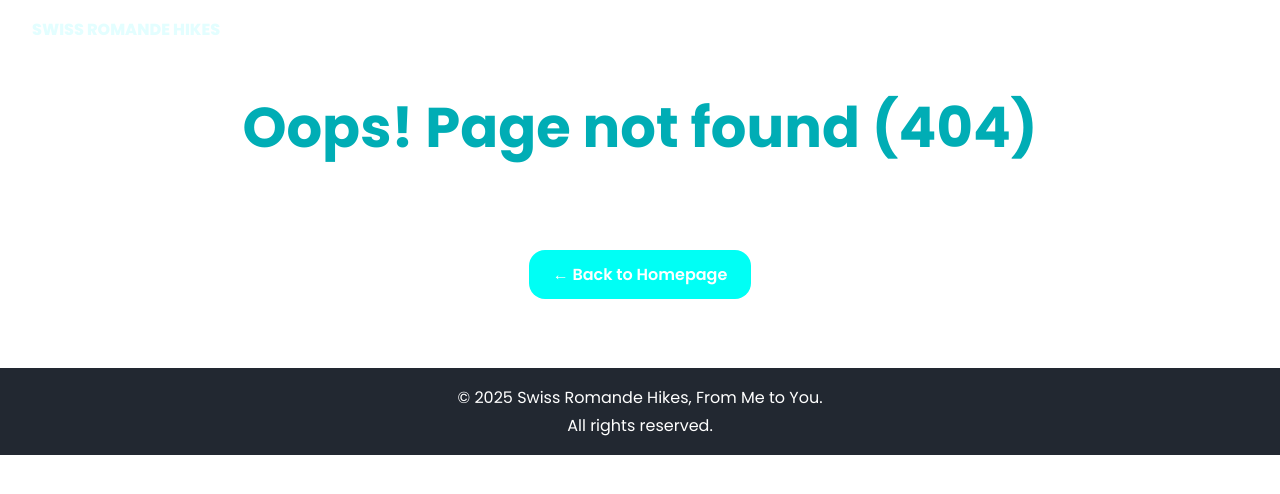
After one commit to Maz-hub/capstone, a Django app: template trails/templates/trails/404.html in a window 1280 px wide. The commit adds this page. Shown: the top 494 px of the page. Run offline with Django 5.2, Linux system fonts and the light colour scheme; the template is opened without the code that fills it, so the values that code supplies are empty; some libraries are stand-ins or nearby versions.

Commit message:
Add custom 404 error page and update settings for static files

```diff
--- a/rivieraroutes/settings.py
+++ b/rivieraroutes/settings.py
@@ -26,6 +26,7 @@ SECRET_KEY = 'django-insecure-u+@+!jwr_)_g!5-z2)#1%n3(trx8z8l(2tpmj%_eysnotz#qyr
 DEBUG = True
 
 ALLOWED_HOSTS = []
+
 
 
 # Application definition
@@ -118,6 +119,10 @@ USE_TZ = True
 
 STATIC_URL = 'static/'
 
+STATICFILES_DIRS = [
+    BASE_DIR / "static",
+]
+
 # Default primary key field type
 # https://docs.djangoproject.com/en/5.1/ref/settings/#default-auto-field
 
--- a/rivieraroutes/urls.py
+++ b/rivieraroutes/urls.py
@@ -19,6 +19,10 @@ from django.urls import path, include
 
 from django.conf import settings
 from django.conf.urls.static import static
+from django.conf.urls import handler404
+
+handler404 = 'trails.views.custom_404'
+
 
 urlpatterns = [
     path('admin/', admin.site.urls),
--- a/trails/static/css/main.css
+++ b/trails/static/css/main.css
@@ -361,3 +361,26 @@ footer {
   color: var(--color-white);
   text-align: center;
   padding: 1rem 0; }
+
+/* 404 Page */
+.error-page {
+  text-align: center;
+  padding: 5rem 2rem;
+  color: var(--color-white); }
+  .error-page h1 {
+    font-size: clamp(2rem, 5vw, 3.5rem);
+    color: var(--color-primary);
+    margin-bottom: 1rem; }
+  .error-page p {
+    font-size: clamp(1.1rem, 3vw, 1.4rem);
+    margin-bottom: 2rem; }
+  .error-page .btn-back-home {
+    background-color: var(--color-accent);
+    padding: 0.8rem 1.5rem;
+    border-radius: 1rem;
+    text-decoration: none;
+    color: var(--color-white);
+    font-weight: 600;
+    transition: background 0.3s ease; }
+    .error-page .btn-back-home:hover {
+      background-color: var(--color-primary); }
--- a/trails/static/scss/main.scss
+++ b/trails/static/scss/main.scss
@@ -161,3 +161,36 @@ footer {
   text-align: center;
   padding: 1rem 0;
 }
+
+/* 404 Page */
+
+.error-page {
+  text-align: center;
+  padding: 5rem 2rem;
+  color: var(--color-white);
+
+  h1 {
+    font-size: clamp(2rem, 5vw, 3.5rem);
+    color: var(--color-primary);
+    margin-bottom: 1rem;
+  }
+
+  p {
+    font-size: clamp(1.1rem, 3vw, 1.4rem);
+    margin-bottom: 2rem;
+  }
+
+  .btn-back-home {
+    background-color: var(--color-accent);
+    padding: 0.8rem 1.5rem;
+    border-radius: 1rem;
+    text-decoration: none;
+    color: var(--color-white);
+    font-weight: 600;
+    transition: background 0.3s ease;
+
+    &:hover {
+      background-color: var(--color-primary);
+    }
+  }
+}
--- /dev/null
+++ b/trails/templates/trails/404.html
@@ -0,0 +1,11 @@
+{% extends "trails/layout.html" %}
+
+{% load static %}
+
+{% block content %}
+<div class="error-page">
+  <h1>Oops! Page not found (404)</h1>
+  <p>Looks like the trail you were looking for doesn’t exist.</p>
+  <a href="{% url 'home' %}" class="btn-back-home">← Back to Homepage</a>
+</div>
+{% endblock %}
--- a/trails/urls.py
+++ b/trails/urls.py
@@ -1,6 +1,7 @@
 from django.urls import path
 from . import views
 from django.shortcuts import redirect
+
 
 urlpatterns = [
     path('', views.home, name='home'),  # Homepage
--- a/trails/views.py
+++ b/trails/views.py
@@ -33,3 +33,6 @@ def trail_detail(request, slug):
         "images": images,
         "weather": weather_data
     })
+
+def custom_404(request, exception):
+    return render(request, 'trails/404.html', status=404)
```
